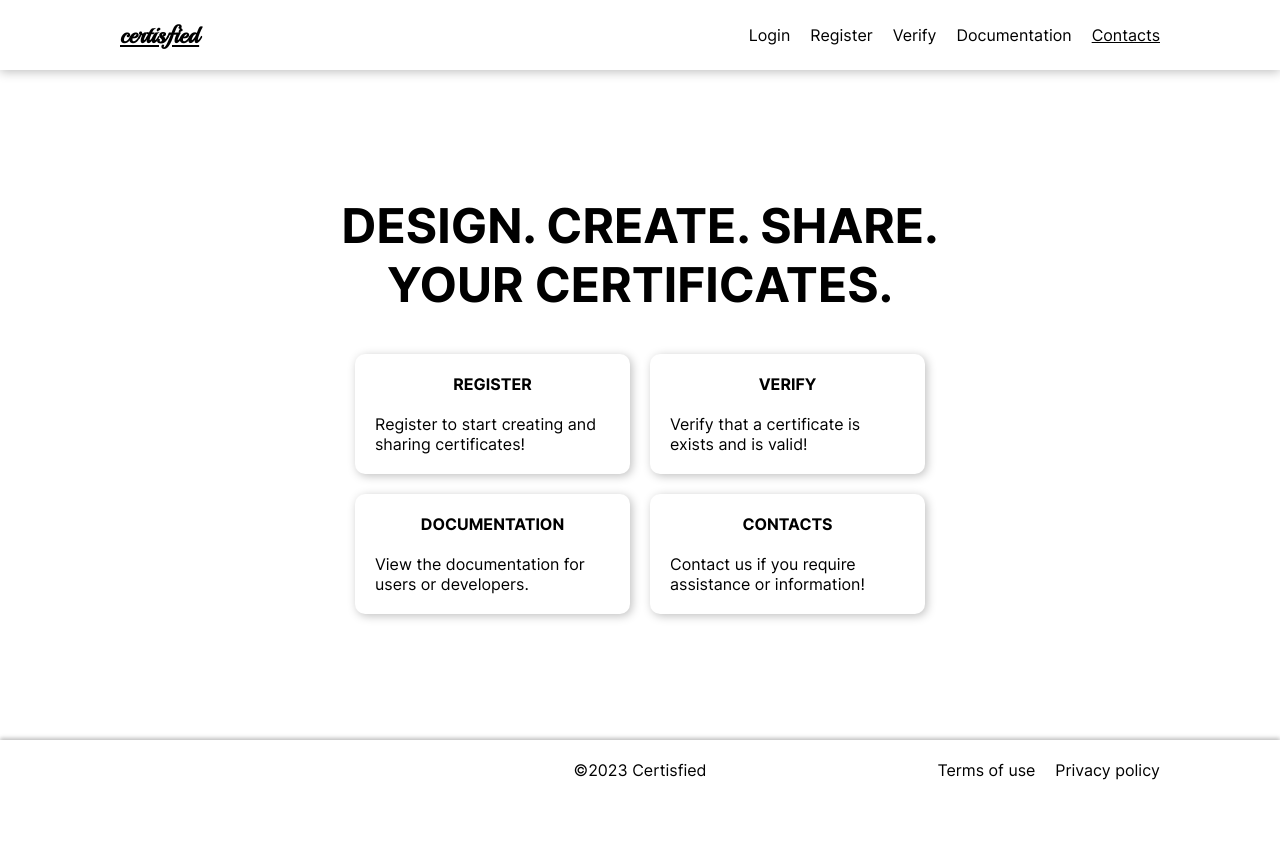
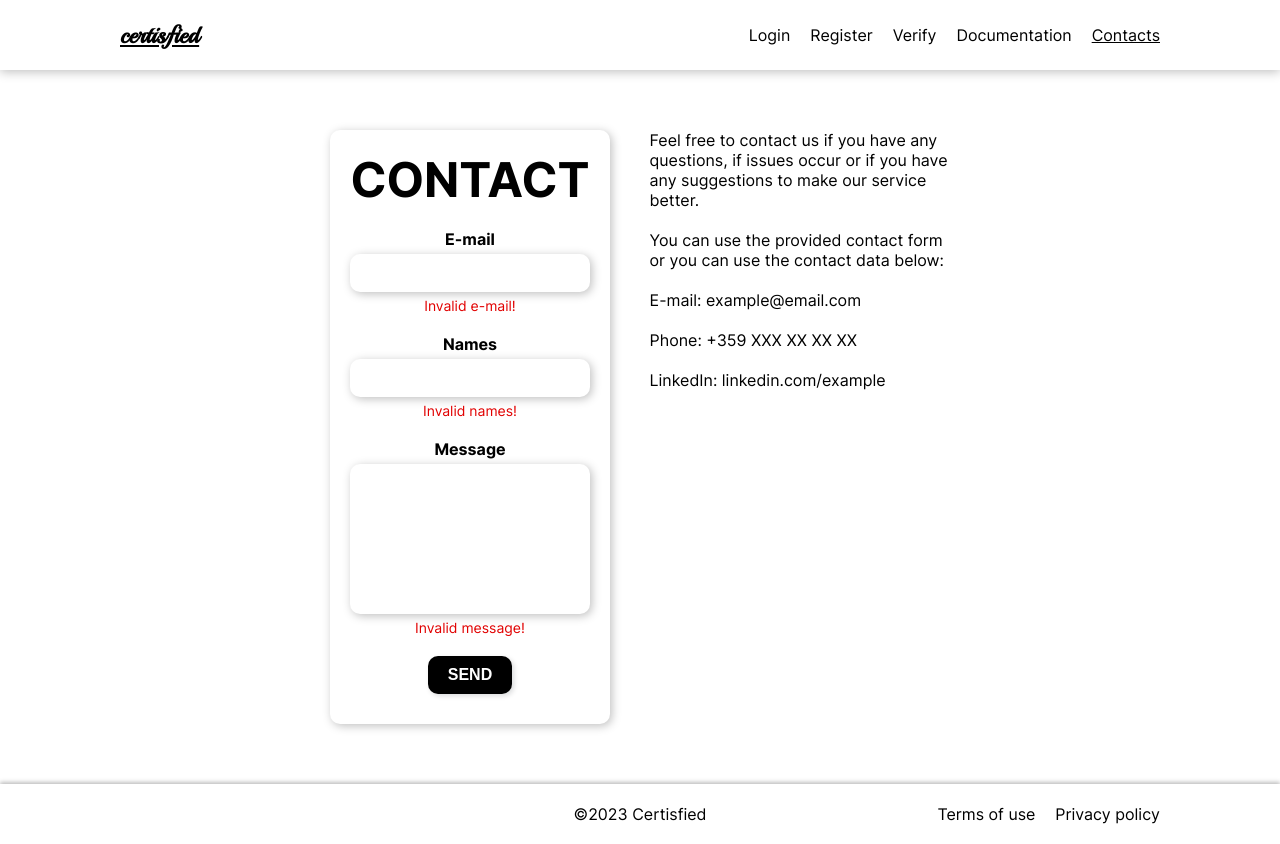
Before and after one commit to VelizarStavrev/certisfied, an Angular app: page /contacts in a window 1280 px wide. Before the commit the page ends 800 px from the top, so only its background shows below. Built offline with nearby package versions, Linux system fonts and the light colour scheme.

Commit message:
Adding the contacts component.

```diff
--- a/src/app/app-routing.module.ts
+++ b/src/app/app-routing.module.ts
@@ -12,6 +12,7 @@ import { TemplateComponent } from './components/dashboard/template/template.comp
 import { TemplateViewComponent } from './components/dashboard/template-view/template-view.component';
 import { AuthGuard } from './guards/auth.guard';
 import { VerifyComponent } from './components/verify/verify.component';
+import { ContactsComponent } from './components/contacts/contacts.component';
 
 const routes: Routes = [
   { path: '', component: HomeComponent },
@@ -51,6 +52,7 @@ const routes: Routes = [
   },
   { path: 'certificate/:id', component: CertificateViewComponent },
   { path: 'verify', component: VerifyComponent },
+  { path: 'contacts', component: ContactsComponent },
 
   { path: '**', component: HomeComponent }
 ];
--- a/src/app/app.module.ts
+++ b/src/app/app.module.ts
@@ -27,6 +27,7 @@ import { TemplateViewComponent } from './components/dashboard/template-view/temp
 import { CertificateComponent } from './components/dashboard/certificate/certificate.component';
 import { CertificateViewComponent } from './components/dashboard/certificate-view/certificate-view.component';
 import { VerifyComponent } from './components/verify/verify.component';
+import { ContactsComponent } from './components/contacts/contacts.component';
 
 @NgModule({
   declarations: [
@@ -52,6 +53,7 @@ import { VerifyComponent } from './components/verify/verify.component';
     CertificateComponent,
     CertificateViewComponent,
     VerifyComponent,
+    ContactsComponent,
   ],
   imports: [
     BrowserModule,
--- /dev/null
+++ b/src/app/components/contacts/contacts.component.html
@@ -0,0 +1,33 @@
+<div class="contacts-container">
+    <form>
+        <h1>CONTACT</h1>
+
+        <label>E-mail</label>
+        <input type="text" name="email" [value]="email" [(ngModel)]="email" />
+        <p class="contacts-error">Invalid e-mail!</p>
+
+        <label>Names</label>
+        <input type="text" name="names" [value]="names" [(ngModel)]="names" />
+        <p class="contacts-error">Invalid names!</p>
+
+        <label>Message</label>
+        <textarea name="message" [value]="message" [(ngModel)]="message"></textarea>
+        <p class="contacts-error">Invalid message!</p>
+
+        <app-button
+            [buttonText]="buttonText"
+            [buttonType]="buttonType"
+            [buttonHTMLType]="buttonHTMlType"
+            [buttonMarginTop]="buttonMarginTop"
+            (click)="sendData()"
+        ></app-button>
+    </form>
+
+    <div class="contacts-text">
+        <p>Feel free to contact us if you have any questions, if issues occur or if you have any suggestions to make our service better.</p>
+        <p>You can use the provided contact form or you can use the contact data below:</p>
+        <p>E-mail: example@email.com</p>
+        <p>Phone: +359 XXX XX XX XX</p>
+        <p>LinkedIn: linkedin.com/example</p>
+    </div>
+</div>
--- /dev/null
+++ b/src/app/components/contacts/contacts.component.scss
@@ -0,0 +1,61 @@
+.contacts-container {
+    max-width: 1040px;
+    margin: 60px auto;
+    display: flex;
+
+    form {
+        background-color: var(--main-color);
+        box-shadow: var(--box-shadow-card);
+        border-radius: 10px;;
+        padding: 20px 20px 30px;
+        display: flex;
+        flex-direction: column;
+        max-width: 300px;
+        width: 100%;
+
+        label {
+            margin-top: 20px;
+            margin-bottom: 5px;
+            text-align: center;
+            font-weight: bold;
+        }
+
+        input {
+            padding: 10px;
+            border-radius: 10px;
+            border: none;
+            box-shadow: var(--box-shadow-card);
+            background-color: var(--main-color);
+            text-align: center;
+            font-size: 16px;
+        }
+
+        textarea {
+            padding: 10px;
+            border-radius: 10px;
+            border: none;
+            box-shadow: var(--box-shadow-card);
+            background-color: var(--main-color);
+            text-align: center;
+            font-size: 16px;
+            resize: none;
+            height: 150px;
+        }
+
+        .contacts-error {
+            color: var(--error-color);
+            font-size: 14px;
+            text-align: center;
+            margin-top: 5px;
+        }
+    }
+
+    .contacts-text {
+        margin-left: 40px;
+        max-width: 300px;
+
+        p {
+            margin-bottom: 20px;
+        }
+    }
+}
--- /dev/null
+++ b/src/app/components/contacts/contacts.component.ts
@@ -0,0 +1,32 @@
+import { Component, OnInit } from '@angular/core';
+
+@Component({
+  selector: 'app-contacts',
+  templateUrl: './contacts.component.html',
+  styleUrls: ['./contacts.component.scss']
+})
+export class ContactsComponent implements OnInit {
+  buttonText: string = 'Send';
+  buttonType: string = 'Primary';
+  buttonHTMlType: string = 'button';
+  buttonMarginTop: boolean = true;
+  email: string = '';
+  names: string = '';
+  message: string = '';
+
+  constructor() { }
+
+  ngOnInit(): void {
+  }
+
+  sendData(): void {
+    const data = {
+      email: this.email,
+      names: this.names,
+      message: this.message,
+    };
+
+    // TO DO
+    console.log('Send the contact data!', data);
+  }
+}
```
Also changed, not shown: 1 other file (tests, documents, lock files or other folders).
